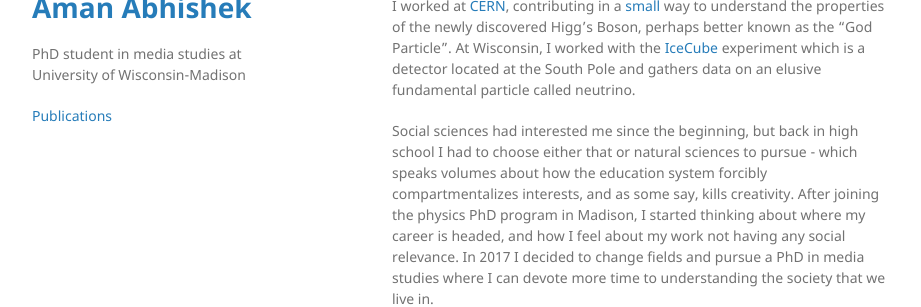
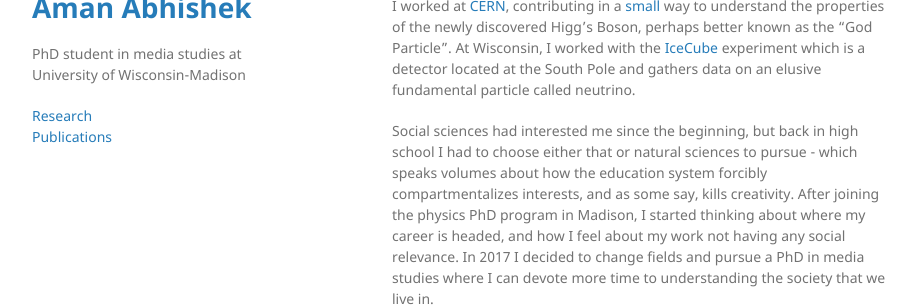
Before and after one commit to aman-abhishek/aman-abhishek.github.io, a Jekyll site: the page built from index.md, in a window 1280 px wide. Shown: the part 251-558 px from the top of the page, without its empty margins (178-1099 px from the left). Built offline with Jekyll 4.4.1, drawn with Linux system fonts in a browser that asks for light colours.

Commit message:
merge with prev

```diff
--- a/_layouts/default.html
+++ b/_layouts/default.html
@@ -29,6 +29,8 @@
         <div>
 <!--           <a href="https://aman-abhishek.github.io/research.html">Research</a>
           <br> -->
+          <a href="https://aman-abhishek.github.io/research.html">Research</a>
+          <br>
           <a href="https://aman-abhishek.github.io/publications.html">Publications</a>
           <br>
           <!-- <a href="https://aman-abhishek.github.io/duniya.html">दुनिया</a> -->
```
